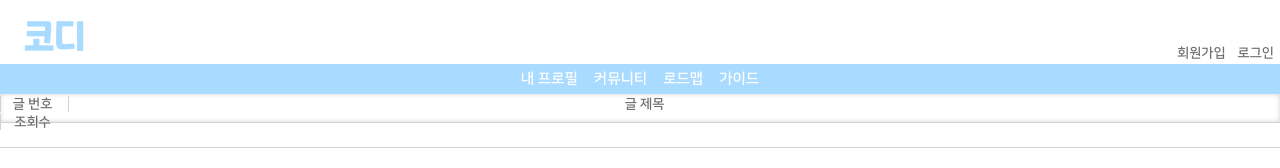
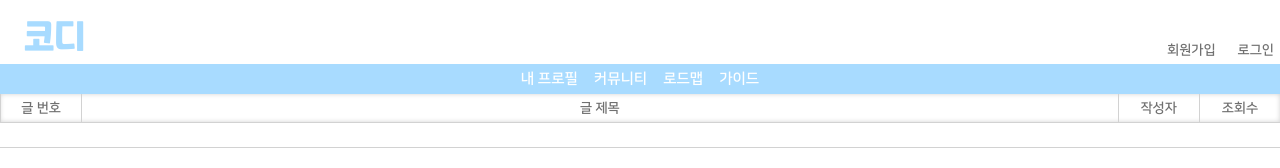
Before and after one commit to RichardCYang/Cody_FE, a website: page client/board.html in a window 1280 px wide. Drawn offline with Linux system fonts and the light colour scheme; files whose address does not match are found by name.

Commit message:
익스플로러 지원버전 최신화를 위한 코드 수정

```diff
--- a/client/board.html
+++ b/client/board.html
@@ -10,18 +10,20 @@
     <link rel="stylesheet" href="./styles/maincontent.css">
     <link rel="stylesheet" href="./styles/board.css">
     <script src="./scripts/common.js"></script>
-    <script src="./scripts/main.js"></script>
     <title>Cody</title>
 </head>
 <body>
     <main>
-        <div class="board">
-            <div class="boardHeader">
-                <button>글 번호</button>
-                <button>글 제목</button>
-                <button>조회수</button>
-            </div>
-            <div class="boardLine">
+        <div class="maincontent" >
+            <div class="board">
+                <div class="boardHeader">
+                    <button style="flex: 1">글 번호</button>
+                    <button style="flex: 15">글 제목</button>
+                    <button style="flex: 1">작성자</button>
+                    <button style="flex: 1">조회수</button>
+                </div>
+                <div class="boardLine">
+                </div>
             </div>
         </div>
     </main>
--- a/client/com/header.html
+++ b/client/com/header.html
@@ -1,7 +1,7 @@
-<div class="nav">
+<module-navbar>
     <h2 class="unselectable clickable" onclick="window.location.href = '../index.html'">코디</h2>
     <div>
         <button class="unselectable clickable" onclick="window.location.href = '../loginform.html'">로그인</button>
         <button class="unselectable clickable" onclick="window.location.href = '../registerform.html'">회원가입</button>
     </div>
-</div>
+</module-navbar>
--- a/client/com/menu.html
+++ b/client/com/menu.html
@@ -1,8 +1,8 @@
-<menu>
+<module-menu>
     <div>
-        <button class="menubtn unselectable clickable">내 프로필</button>
-        <button class="menubtn unselectable clickable" onclick="window.location.href = '../board.html'">커뮤니티</button>
-        <button class="menubtn unselectable clickable">로드맵</button>
-        <button class="menubtn unselectable clickable">가이드</button>
+        <button class="unselectable clickable">내 프로필</button>
+        <button class="unselectable clickable" onclick="window.location.href = '../board.html'">커뮤니티</button>
+        <button class="unselectable clickable">로드맵</button>
+        <button class="unselectable clickable">가이드</button>
     </div>
-</menu>
+</module-menu>
--- a/client/scripts/common.js
+++ b/client/scripts/common.js
@@ -18,12 +18,30 @@ function appendDOM( parent,tag,classname,event ){
     return dom;
 }
 
+function searchTag( parent,tagname ){
+    var tags = parent.getElementsByTagName('*');
+    var matchTags = [];
+    for(var i = 0; i < tags.length; i++){
+        if( tags[i].tagName.toUpperCase().indexOf(tagname.toUpperCase()) > -1 ){
+            matchTags.push(tags[i]);
+        }
+    }
+    return matchTags;
+}
+
 function includeHTML( parent,path ){
     var xhr = new XMLHttpRequest;
     xhr.open('GET',path,false);
     xhr.send();
 
-    parent.insertAdjacentHTML('afterbegin',xhr.responseText);
+    /* 임시 가상DOM 생성 */
+    var virtualDOM = document.createElement('div');
+    virtualDOM.innerHTML = xhr.responseText;
+
+    var module = searchTag(virtualDOM,'module')[0];
+    if( module ){
+        parent.insertBefore(module,parent.children[0]);
+    }
 }
 
 addEventListener('load',function(event){
--- a/client/scripts/main.js
+++ b/client/scripts/main.js
@@ -48,7 +48,7 @@ function initBannerImgs(){
         }});
         bannerItem.idx = i;
         bannerImg.src = window.imgs[i];
-        bannerImg.style.left = (i * 1280) + 'px';
+        bannerImg.style.left = (i * banner.clientWidth) + 'px';
     }
 }
 
--- a/client/styles/board.css
+++ b/client/styles/board.css
@@ -9,6 +9,7 @@
     height: 28px;
     border-bottom: 1px solid #d2d2d2;
     box-shadow: inset 0px 0px 5px #d2d2d2;
+    display: flex;
 }
 
 .boardLine {
@@ -25,15 +26,3 @@
     color: #707070;
     border-left: 1px solid #d2d2d2;
 }
-
-.boardHeader :nth-child(1) {
-    width: 5%;
-}
-
-.boardHeader :nth-child(2) {
-    width: 90%;
-}
-
-.boardHeader :nth-child(3) {
-    width: 5%;
-}
--- a/client/styles/common.css
+++ b/client/styles/common.css
@@ -1,13 +1,6 @@
 
 /* 인터넷 익스플로러(IE)에서 main과 nav를 지원하지 않아, */
 /* 태그가 적용이 안되므로, 임의로 하나 정의 */
-main {
-    display:block;
-}
-
-nav {
-    display:block;
-}
 
 .unselectable {
     -moz-user-select: none;
@@ -66,3 +59,10 @@ nav {
 .inputField > button:hover:not(.kakaoLogin_wide) {
     background: #75b1ff;
 }
+
+.maincontent {
+    position: relative;
+    width: 1280px;
+    height: 100%;
+    left: calc(50% - 640px);
+}
--- a/client/styles/main.css
+++ b/client/styles/main.css
@@ -7,33 +7,36 @@ body {
     overflow: hidden;
 }
 
-.nav {
+module-navbar {
+    display: block;
     position: relative;
     width: 100%;
     height: 64px;
     text-align: center;
 }
 
-.nav > div {
+module-navbar > div {
     display: inline-block;
     position: relative;
     width: 1280px;
-    top: 45px;
+    top: 42px;
 }
 
-.nav > div > button {
+module-navbar > div > button {
     font-family: 'nanum_square';
+    font-size: 10pt;
     border: none;
     background: none;
     color: #707070;
     float: right;
+    margin-left: 10px;
 }
 
-.nav > div > button:hover {
+module-navbar  > div > button:hover {
     color: #75b1ff;
 }
 
-.nav > h2 {
+module-navbar > h2 {
     font-family: 'recipekorea';
     font-size: 24pt;
     font-weight: 500;
@@ -46,7 +49,8 @@ body {
     color: #a8dbff;
 }
 
-menu {
+module-menu {
+    display: block;
     position: relative;
     width: 100%;
     height: 30px;
@@ -59,12 +63,12 @@ menu {
     padding: 0px;
 }
 
-menu > div {
+module-menu > div {
     display: inline-block;
     height: 100%;
 }
 
-main {
+.main {
     position: relative;
     width: 100%;
     height: calc(100% - 94px);
@@ -76,7 +80,7 @@ main {
     height: 100%;
 }
 
-menu > div > button {
+module-menu > div > button {
     position: relative;
     height: 100%;
     border: none;
@@ -87,7 +91,7 @@ menu > div > button {
     font-weight: 800;
 }
 
-menu > div > button:hover {
+module-menu > div > button:hover {
     background: #75b1ff;
 }
 
--- a/client/styles/maincontent.css
+++ b/client/styles/maincontent.css
@@ -9,7 +9,7 @@
 .slidercontent {
     position: relative;
     display: inline-block;
-    width: 1280px;
+    width: 100%;
     height: 100%;
 }
 
```
Also changed, not shown: client/index.html (+7 -5 lines), client/registerform.html (+1 -1 lines).
